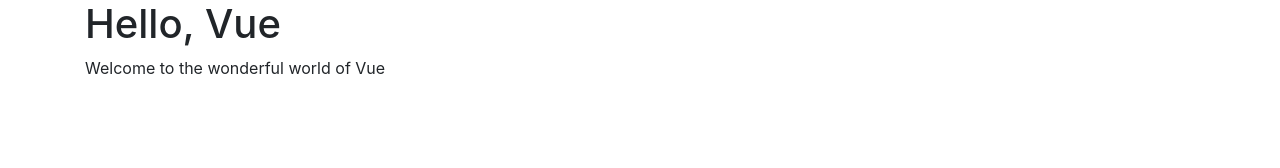
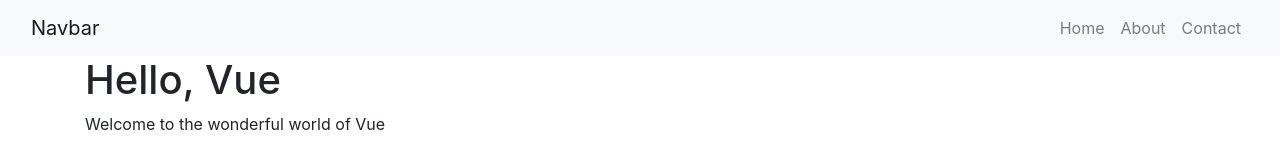
Before and after one commit to Leonardo-Robot-PostRock/First-Vue-app, a plain HTML site: page index.html in a window 1280 px wide. Drawn offline with nearby package versions, Linux system fonts and the light colour scheme.

Commit message:
implementación de navbar

```diff
--- a/index.html
+++ b/index.html
@@ -11,6 +11,22 @@
 </head>
 
 <body>
+    <nav class="navbar navbar-expand-lg navbar-light bg-light">
+        <div class="container-fluid">
+            <a class="navbar-brand" href="#">Navbar</a>
+            <ul class="navbar-nav d- flex-row me-auto g-2 mb-2 mb-lg-0">
+                <li class="nav-item">
+                    <a class="nav-link" aria-current="page" href="#">Home</a>
+                </li>
+                <li class="nav-item">
+                    <a class="nav-link" aria-current="page" href="#">About</a>
+                </li>
+                <li class="nav-item">
+                    <a class="nav-link" aria-current="page" href="#">Contact</a>
+                </li>
+            </ul>
+        </div>
+    </nav>
     <div id="content" class="container">
         <h1>{{ pageTitle }}</h1>
         <p>{{ content }}</p>
```
